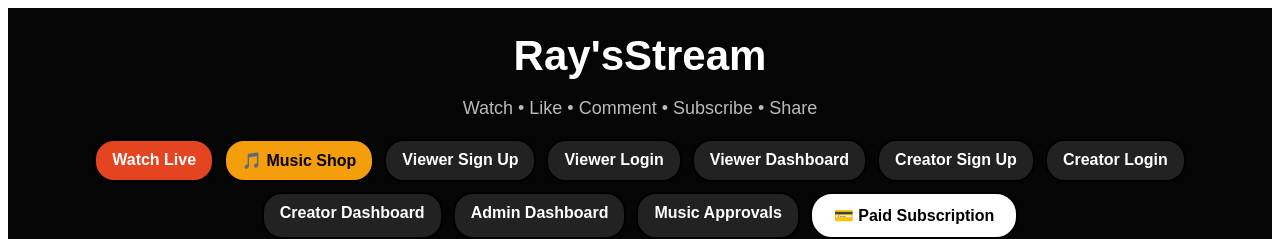
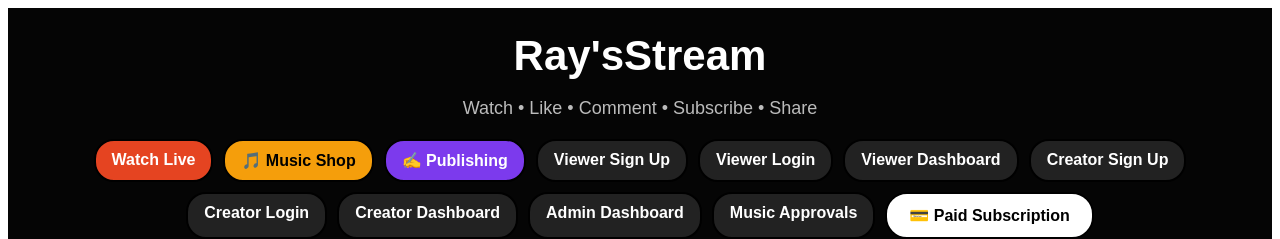
Before and after one commit to greentreerecord-hue/raysstream-clean, a Next.js app: page / in a window 1280 px wide. Shown: the top 239 px of the page. Built offline with nearby package versions, Linux system fonts and the light colour scheme; no server answers.

Commit message:
Add publishing button to homepage

```diff
--- a/app/page.tsx
+++ b/app/page.tsx
@@ -630,7 +630,28 @@ export default function Home() {
             Watch Live
           </a>
 
-          <a href="/music-shop" style={{...linkStyle, background: "#f59e0b", color: "black"}}>🎵 Music Shop</a>
+          <a
+  href="/music-shop"
+  style={{
+    ...linkStyle,
+    background: "#f59e0b",
+    color: "black",
+  }}
+>
+  🎵 Music Shop
+</a>
+
+<a
+  href="/publishing"
+  style={{
+    ...linkStyle,
+    background: "#7c3aed",
+    color: "white",
+  }}
+>
+  ✍️ Publishing
+</a>
+
 
           <a href="/viewer/signup" style={linkStyle}>
             Viewer Sign Up
```
